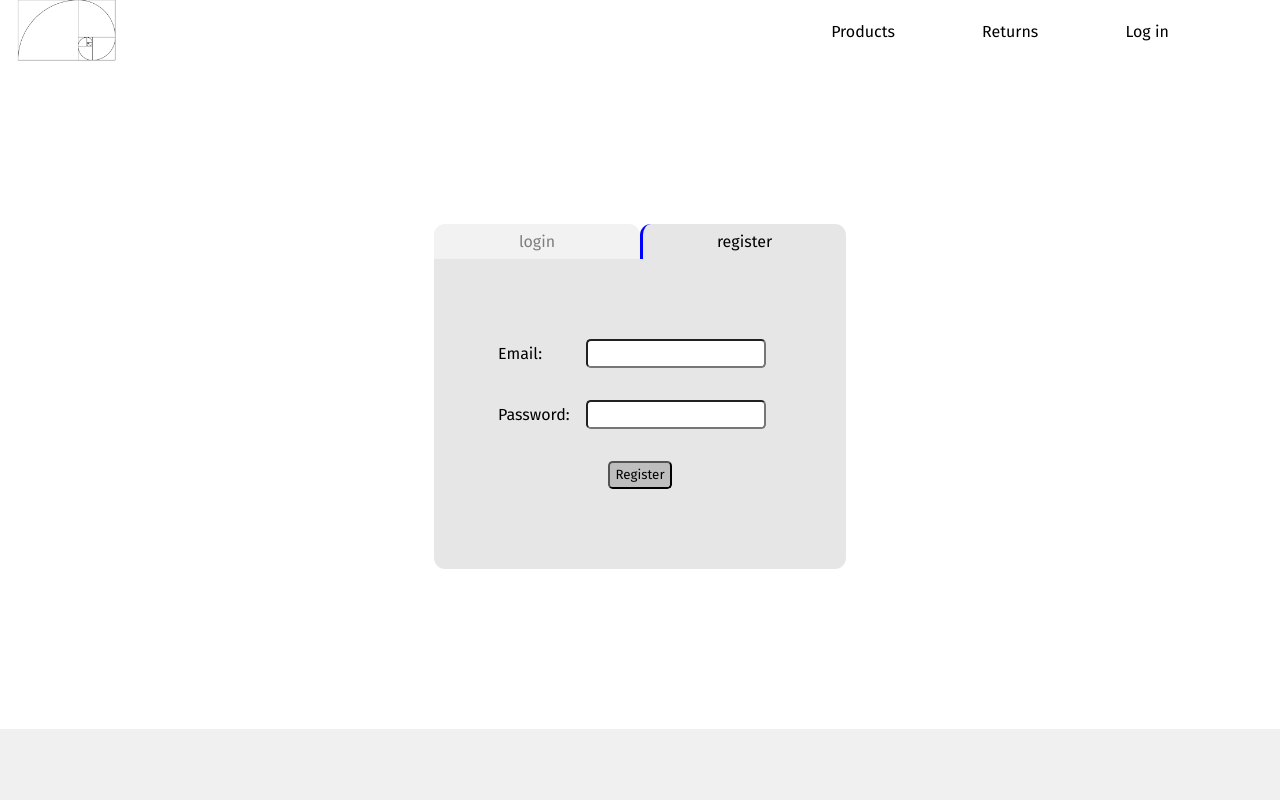
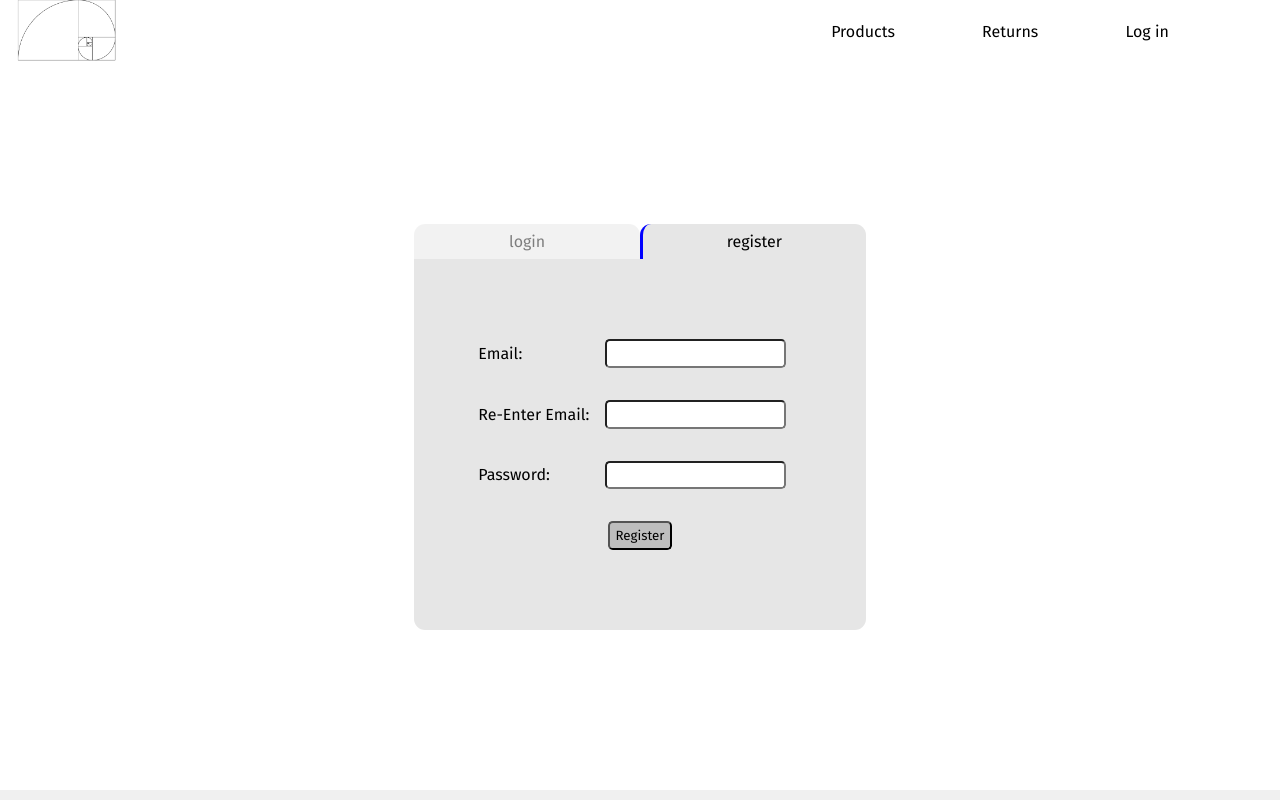
Before and after one commit to mikegv/e-commerce-project, a React (Create React App) app: page /login in a window 1280 px wide. Both pictures are taken after a click on the element "login". Shown: the top 800 px of the page. Built offline with nearby package versions, Linux system fonts and the light colour scheme.

Commit message:
change some  package.json dependencies to dev-dependencies, add re enter email on registration form with validation check

```diff
--- a/src/components/Login/Login.tsx
+++ b/src/components/Login/Login.tsx
@@ -6,8 +6,10 @@ const Login = () => {
 
   let {
     email,
+    reemail,
     password,
     emailChangeHandler,
+    reemailChangeHandler,
     passwordChangeHandler,
     error,
     submitHandler,
@@ -40,6 +42,16 @@ const Login = () => {
             onChange={(e) => emailChangeHandler(e)}
           />
         </label>
+        {!login &&
+        <label>
+          <span>Re-Enter Email:</span>
+          <input
+            type="text"
+            value={reemail}
+            onChange={(e) => reemailChangeHandler(e)}
+          />
+        </label>
+        }
         <label>
           <span>Password:</span>
           <input
--- a/src/components/Login/useLogin.ts
+++ b/src/components/Login/useLogin.ts
@@ -5,15 +5,30 @@ import { authActions } from "../../redux/store";
 import { useDispatch } from "react-redux";
 import { useNavigate } from "react-router-dom";
 
+//mong username: admin
+// mongo pw: ni17SBgsChvQX8T8
+
+
+
 const useLogin = () => {
   const [email, setEmail] = useState("");
+  const [reemail, setReemail] = useState("");
   const [password, setPassword] = useState("");
   const [error, setError] = useState("");
   const dispatch = useDispatch();
   const navigate = useNavigate();
 
   function emailChangeHandler(e: React.ChangeEvent<HTMLInputElement>) {
+    if(error !== ""){
+      setError("")
+    }
     setEmail(e.target.value);
+  }
+  function reemailChangeHandler(e: React.ChangeEvent<HTMLInputElement>){
+    if(error !== ""){
+      setError("")
+    }
+    setReemail(e.target.value);
   }
   function passwordChangeHandler(e: React.ChangeEvent<HTMLInputElement>) {
     setPassword(e.target.value);
@@ -21,6 +36,10 @@ const useLogin = () => {
   function submitHandler(e: FormEvent, login: boolean) {
     e.preventDefault();
     let url: string;
+    if(email !== reemail){
+      setError('Email doesnt match')
+      return
+    }
     if (login) {
       //sign in with existing account endpoint
       url =
@@ -52,8 +71,10 @@ const useLogin = () => {
 
   return {
     email,
+    reemail,
     password,
     emailChangeHandler,
+    reemailChangeHandler,
     passwordChangeHandler,
     error,
     submitHandler
```
Also changed, not shown: package.json (+5 -5 lines), 1 other file (tests, documents, lock files or other folders).
